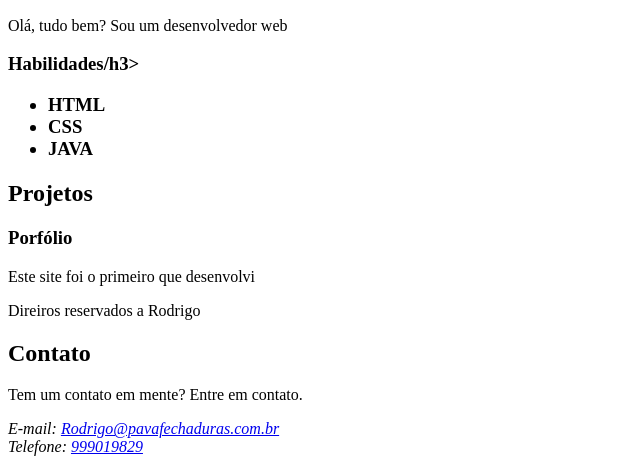
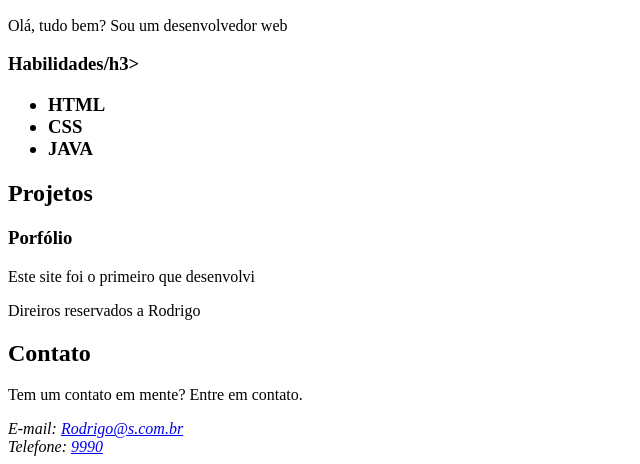
Before and after one commit to RodrigoPadilha33/Curso-senai, a plain HTML site: page index.html in a window 1280 px wide. Shown: the part 522-986 px from the top of the page, without its empty margins (0-640 px from the left). Drawn offline with Linux system fonts and the light colour scheme.

Commit message:
versão 1

```diff
--- a/index.html
+++ b/index.html
@@ -65,8 +65,8 @@
 
             <address>
 
-                E-mail: <a href="mailto:Rodrigo@pavafechaduras.com.br">Rodrigo@pavafechaduras.com.br</a><br>
-                Telefone: <a href="tel:999019829">999019829</a>
+                E-mail: <a href="mailto:Rodrigo@s.com.br">Rodrigo@s.com.br</a><br>
+                Telefone: <a href="tel:9990">9990</a>
 
 
 
```
